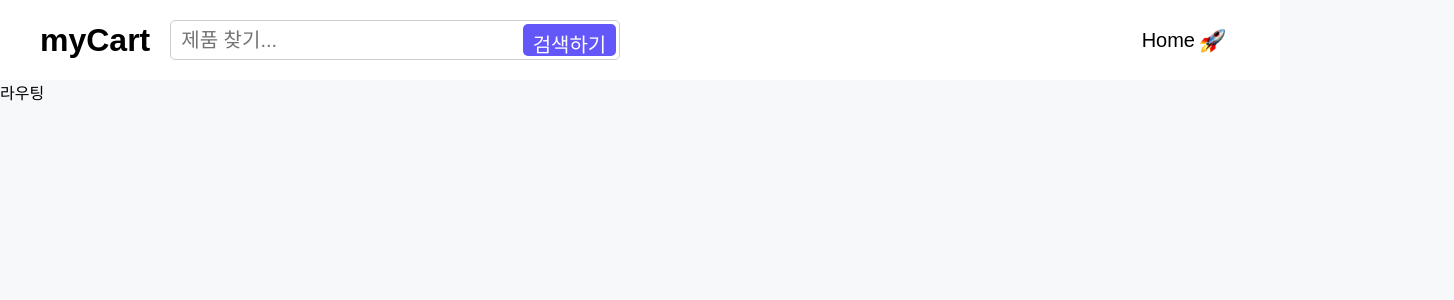
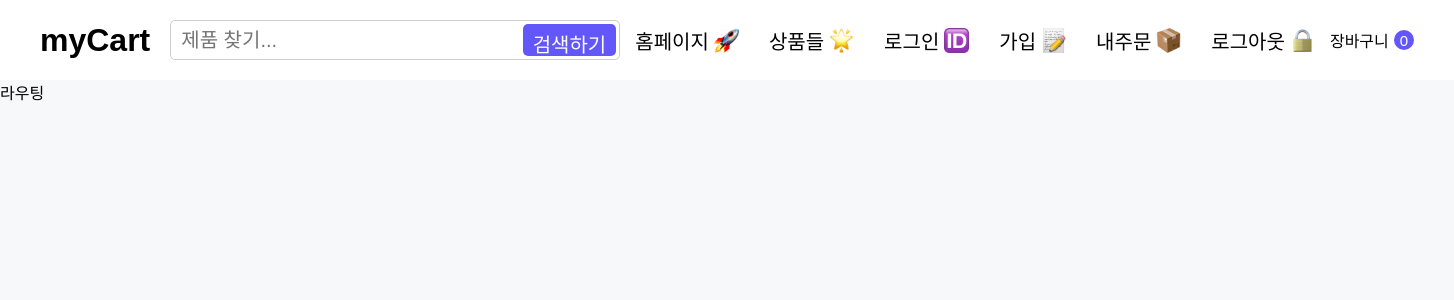
Before and after one commit to HRok2024/myCart, a React (Vite) app: page / in a window 1280 px wide. Shown: the top 300 px of the page, 1454 px wide, since content can reach past the window. Built offline with nearby package versions, Linux system fonts and the light colour scheme; a web font is replaced by a local one.

Commit message:
링크위드아이콘

```diff
--- /dev/null
+++ b/src/components/Navbar/LinkWithIcon.jsx
@@ -0,0 +1,12 @@
+import React from "react";
+import "./LinkWithIcon.css";
+
+const LinkWithIcon = ({ title, link, emoji }) => {
+  return (
+    <a href={link} className="align_center">
+      {title} <img src={emoji} alt="" className="link_emoji" />
+    </a>
+  );
+};
+
+export default LinkWithIcon;
--- a/src/components/Navbar/Navbar.css
+++ b/src/components/Navbar/Navbar.css
@@ -51,3 +51,14 @@
   width: 25px;
   margin-left: 5px;
 }
+
+.cart_counts {
+  justify-content: center;
+  width: 20px;
+  height: 20px;
+  border-radius: 100%;
+  background-color: #6457f9;
+  color: #fff;
+  font-size: 15px;
+  margin-left: 5px;
+}
--- a/src/components/Navbar/Navbar.jsx
+++ b/src/components/Navbar/Navbar.jsx
@@ -6,6 +6,7 @@
 import memo from "../../assets/memo.png";
 import order from "../../assets/package.png";
 import lock from "../../assets/locked.png";
+import LinkWithIcon from "./LinkWithIcon";
 
 const Navbar = () => {
   return (
@@ -23,11 +24,18 @@
           </button>
         </form>
       </div>
+
       <div className="align_center navbar_links">
-        <a href="#" className="align_center">
-          Home <img src={rocket} alt="" className="link_emoji" />
-        </a>
+        <LinkWithIcon title="홈페이지" link="/" emoji={rocket} />
+        <LinkWithIcon title="상품들" link="/products" emoji={star} />
+        <LinkWithIcon title="로그인" link="/login" emoji={idButton} />
+        <LinkWithIcon title="가입" link="/signup" emoji={memo} />
+        <LinkWithIcon title="내주문" link="/myorders" emoji={order} />
+        <LinkWithIcon title="로그아웃" link="/logout" emoji={lock} />
       </div>
+      <a href="/cart" className="align_center">
+        장바구니 <p className="align_center cart_counts">0</p>
+      </a>
     </nav>
   );
 };
--- a/src/index.css
+++ b/src/index.css
@@ -11,6 +11,7 @@
   padding: 0;
   box-sizing: border-box;
   font-family: "GmarketSansMedium", sans-serif;
+  word-break: keep-all;
 }
 
 body {
```
Also changed, not shown: src/components/Home/HeroSection.css (added), src/components/Home/HeroSection.jsx (added), src/components/Home/HomePage.jsx (added), src/components/Navbar/LinkWithIcon.css (added).
